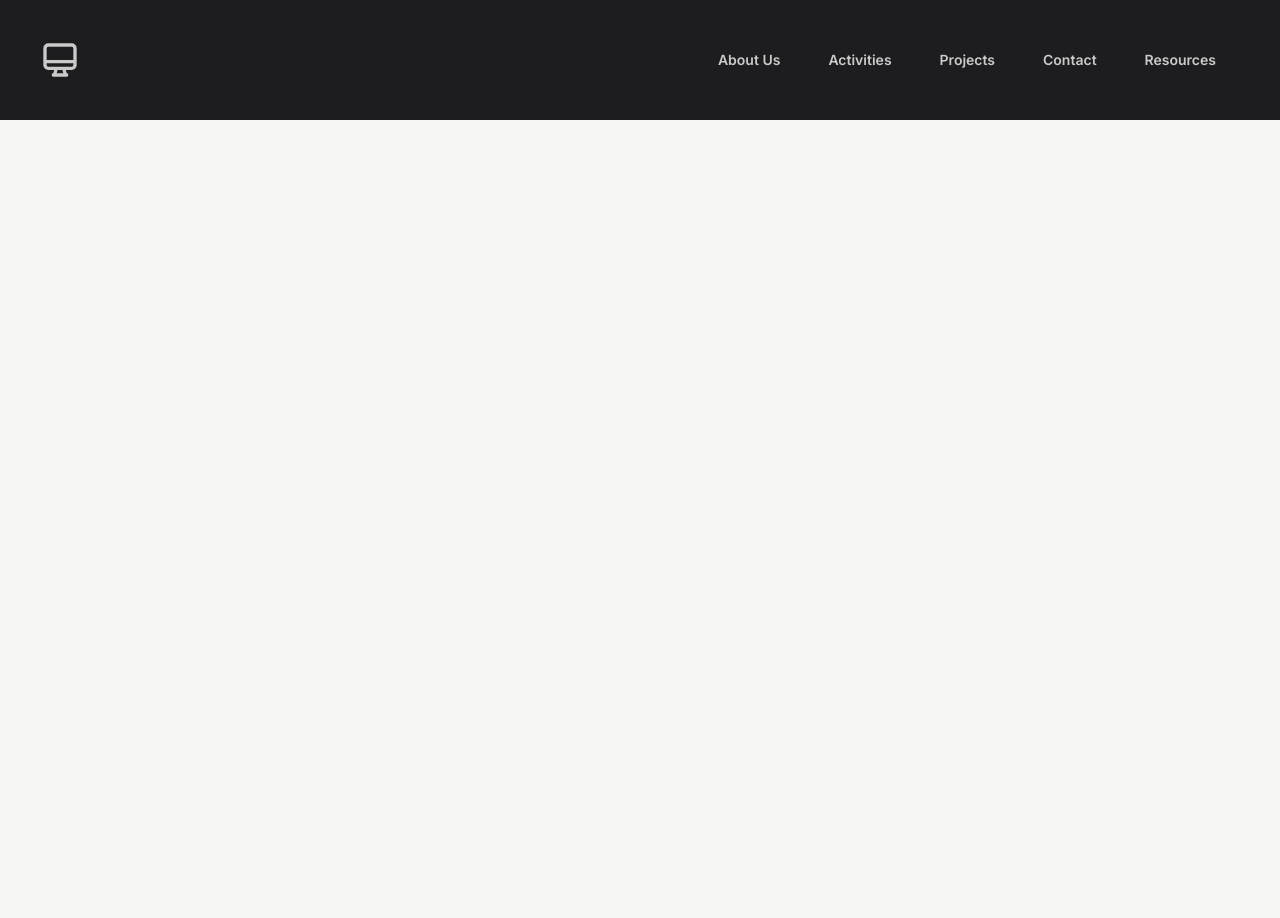
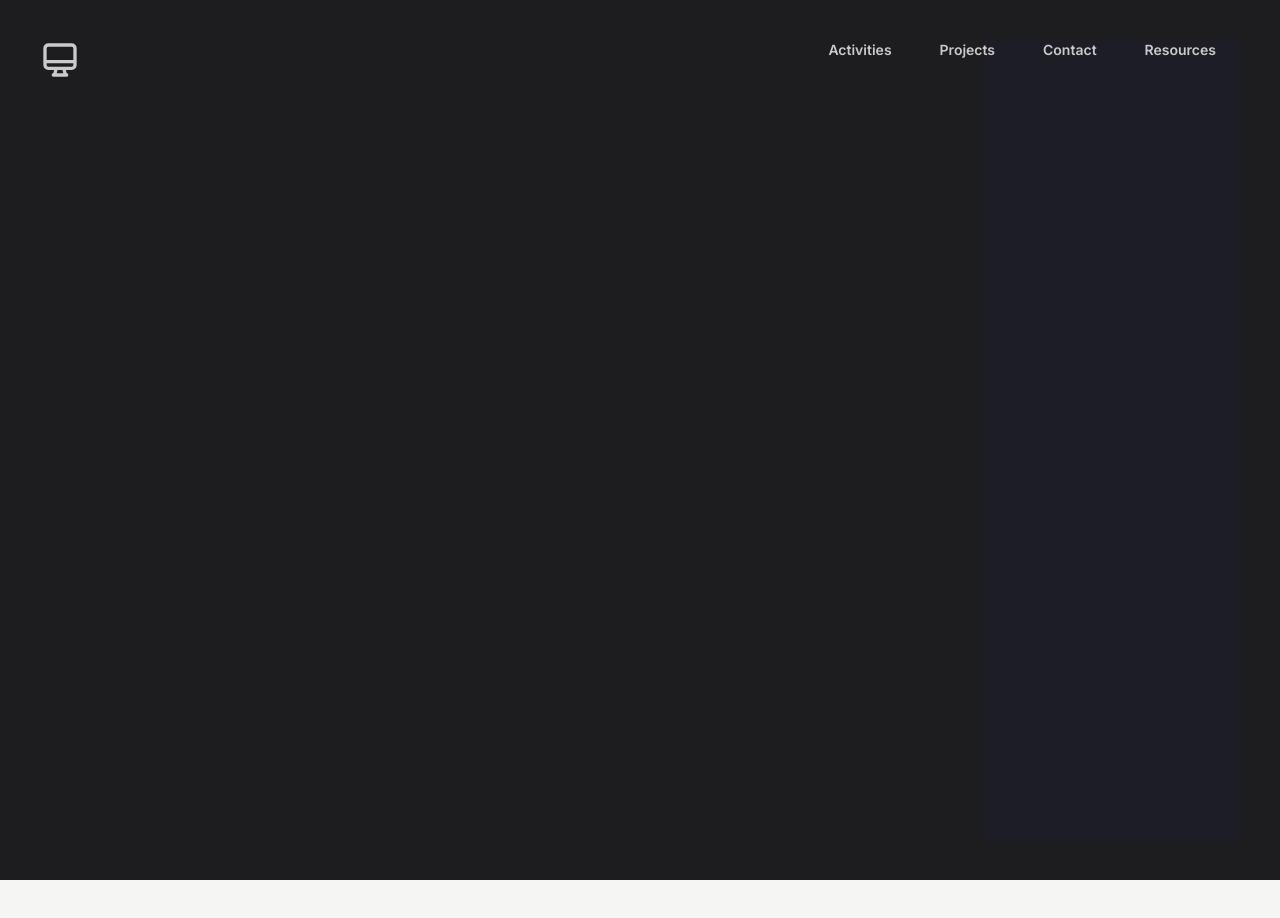
Before and after one commit to OppedRawen/IVC-Computer-Science, a React (Create React App) app: page /projects in a window 1280 px wide. Shown: the top 918 px of the page. Before the commit the page ends 800 px from the top, so only its background shows below. Built offline with nearby package versions, Linux system fonts and the light colour scheme.

Commit message:
fixed sidebar

```diff
--- a/src/components/About.jsx
+++ b/src/components/About.jsx
@@ -61,7 +61,7 @@ const About = () => {
 
         {/* Image Display */}
         <motion.img
-          className="relative mx-auto bg-gradient-to-b from-teal-500 rounded-full w-64 h-64 sm:w-80 sm:h-80 mt-5 overflow-hidden"
+          className="relative mx-auto bg-gradient-to-b from-teal-500 rounded-full w-64 h-64 sm:w-80 sm:h-80 mt-5 overflow-hidden z-0"
           src="compsci2.png"
           alt="profileImage"
           initial={{ opacity: 0 }}
@@ -83,7 +83,7 @@ const About = () => {
 
       {/* Navigation Buttons */}
       <motion.div
-        className="text-4xl flex justify-center gap-10 py-3 pb-8"
+        className="text-4xl flex justify-center gap-10 py-3 pb-8 sm:pb-10"
         initial={{ opacity: 0 }}
         animate={{ opacity: 1 }}
         transition={{ duration: 0.5, delay: 2 }}
--- a/src/components/Navbar.jsx
+++ b/src/components/Navbar.jsx
@@ -1,44 +1,53 @@
+
+
 import React from "react";
-import {useState, useEffect} from 'react';
-import {motion} from 'framer-motion';
-import {HiOutlineDesktopComputer} from 'react-icons/hi';
-import { GiHamburgerMenu } from 'react-icons/gi';  // Hamburger icon
-import {Link} from 'react-router-dom';
+import { useState } from 'react';
+import { motion } from 'framer-motion';
+import { HiOutlineDesktopComputer } from 'react-icons/hi';
+import { GiHamburgerMenu } from 'react-icons/gi';
+import { Link } from 'react-router-dom';
+
 const Navbar = () => {
     const [menuOpen, setMenuOpen] = useState(false);
+    const [isMobile, setIsMobile] = useState(window.innerWidth <= 768);
+    const [sidebarHeight, setSidebarHeight] = useState('100vh');
+    const toggleMenu = () => {
+      setMenuOpen(prev => !prev);
+      if (!menuOpen) { // If about to open
+        setSidebarHeight(`${document.body.scrollHeight}px`);
+      } else {
+        setSidebarHeight('100vh');
+      }
+    };
+
     const handleLinkClick = (e, sectionId) => {
         e.preventDefault();
-    setMenuOpen(false);  // Close menu when link is clicked
+        setMenuOpen(false);
         const section = document.getElementById(sectionId);
         if (section) {
             section.scrollIntoView({ behavior: "smooth" });
         }
     };
 
-    return(
-
-  <nav className="py-10 mb-12 flex justify-between text-[#cacaca] ">
-      {/* <h1 className="text-lg font-burtons font-semibold">Portfolio</h1> */}
+    return (
+        <nav className="py-10 mb-12 flex justify-between text-[#cacaca]  z-20">
             <Link to="/" className="text-lg font-burtons font-semibold">
-      <HiOutlineDesktopComputer className="text-3xl font-bold w-10 h-10"/>
+                <HiOutlineDesktopComputer className="text-3xl font-bold w-10 h-10" />
             </Link>
 
             <div className="md:hidden">
-        <GiHamburgerMenu onClick={() => setMenuOpen(!menuOpen)} className="cursor-pointer"/>
+                <GiHamburgerMenu onClick={toggleMenu} className="cursor-pointer" />
             </div>
-      <div className={`flex justify-end text-sm ${menuOpen ? '' : 'hidden md:flex'}`}>
-        {/* ...rest of the code remains the same... */}
-        <div className="flex justify-end text-sm">
-        <ul className="flex items-center">
-          <li className="ml-6 mr-6 font-semibold hover:text-[#54d5bb]">
-            <motion.a
-              href="#about"
-              whileTap={{ scale: 0.95 }}
-              onClick={(e) => handleLinkClick(e, "about")}
+
+            <div className={`absolute top-0 right-0 h-full w-64 bg-[#1d1d25] transform ${menuOpen ? 'translate-x-0 pt-10'  : 'translate-x-full'} transition-transform duration-300 ease-in-out md:static md:transform-none z-50 `}  style={{ minHeight: `${document.body.scrollHeight}px` }}>
+               {/* Close Button */}
+               <button
+                    className="md:hidden absolute top-2 right-2"
+                    onClick={() => setMenuOpen(false)}
                 >
-              About Us
-            </motion.a>
-          </li>
+                    X
+                </button>
+                <ul className="flex flex-col items-start md:flex-row md:items-center md:justify-end text-sm space-y-4 md:space-y-0">
                     <li className="ml-6 mr-6 font-semibold hover:text-[#54d5bb]">
                         <motion.a
                             href="#experience"
@@ -67,19 +76,14 @@ const Navbar = () => {
                         </motion.a>
                     </li>
                     <li className="ml-6 mr-6 font-semibold hover:text-[#54d5bb]">
-            <motion.a
-
-              whileTap={{ scale: 0.95 }}
-
-            >
-              <Link to="/resources" onClick={()=>setMenuOpen(false)}>Resources</Link>
-            </motion.a>
+                        <motion.div whileTap={{ scale: 0.95 }}>
+                            <Link to="/resources" onClick={() => setMenuOpen(false)}>
+                                Resources
+                            </Link>
+                        </motion.div>
                     </li>
-
                 </ul>
             </div>
-      </div>
-
         </nav>
     );
 };
```
Lines whose indentation alone changed are shown as unchanged.
